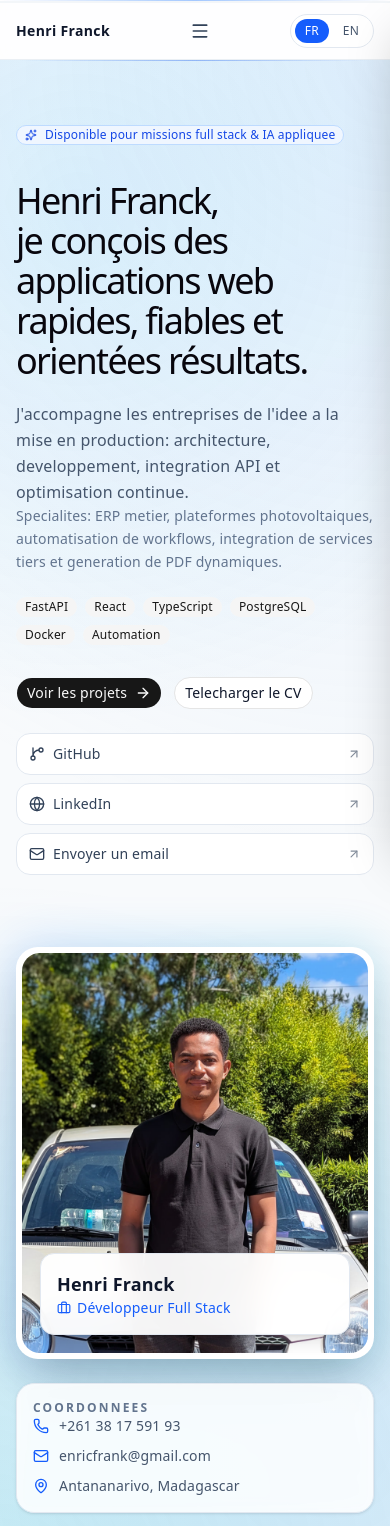
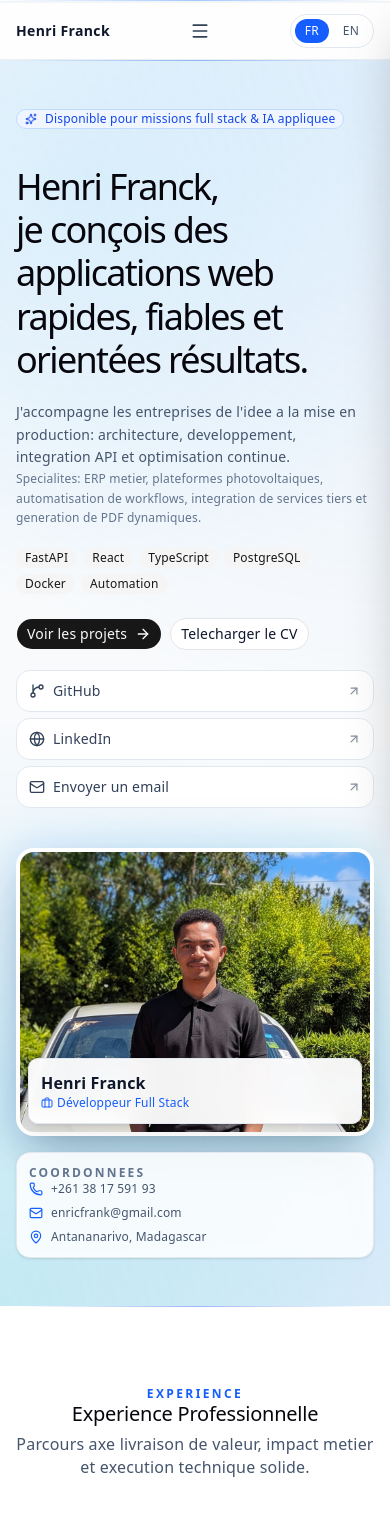
Before and after one commit to franckenric/portfolio, a React app: page / in a window 390 px wide. Shown: the top 1526 px of the page. Built offline with nearby package versions, Linux system fonts and the light colour scheme; no server answers; the HTML template or start-up script is replaced by a standard one.

Commit message:
fix responsive

```diff
--- a/src/pages/Hero.tsx
+++ b/src/pages/Hero.tsx
@@ -84,7 +84,7 @@ export function Hero({ lang }: HeroProps) {
   }, []);
 
   return (
-    <section ref={containerRef} id="hero" className="reveal section-frame soft-spotlight relative overflow-hidden px-4 pb-20 pt-16 sm:pt-24">
+    <section ref={containerRef} id="hero" className="reveal section-frame soft-spotlight relative overflow-hidden px-4 pb-12 pt-12 sm:pb-16 sm:pt-20 md:pb-20 md:pt-24 lg:pb-20 lg:pt-28">
       <div
         className="pointer-events-none absolute inset-0 hidden transition-transform duration-300 lg:block"
         style={{
@@ -95,26 +95,26 @@ export function Hero({ lang }: HeroProps) {
       />
       <div className="pointer-events-none absolute inset-0 bg-[radial-gradient(circle_at_top_right,#93c5fd33,transparent_50%),radial-gradient(circle_at_bottom_left,#06b6d433,transparent_45%)] lg:hidden" />
 
-      <div className="relative mx-auto grid w-full max-w-6xl gap-10 lg:grid-cols-[1.1fr_0.9fr] lg:items-start">
+      <div className="relative mx-auto grid w-full max-w-6xl gap-6 sm:gap-8 lg:gap-10 lg:grid-cols-[1.1fr_0.9fr] lg:items-start">
         <div className="reveal reveal-delay-1 lg:self-start">
           <Badge variant="outline" className="mb-4 rounded-full border-blue-200 bg-blue-50 text-blue-700 dark:border-blue-900 dark:bg-blue-950/40 dark:text-blue-300">
             <Sparkles className="mr-1 h-3.5 w-3.5" />
             {t[lang].available}
           </Badge>
 
-          <h1 className="text-balance text-4xl font-semibold tracking-tight text-slate-900 dark:text-white sm:text-5xl lg:text-6xl">
+          <h1 className="text-balance text-3xl font-semibold tracking-tight text-slate-900 dark:text-white sm:text-4xl md:text-5xl lg:text-6xl">
             {t[lang].headline}
           </h1>
 
-          <p className="mt-5 max-w-2xl text-base leading-relaxed text-slate-600 dark:text-slate-300 sm:text-lg">
+          <p className="mt-4 max-w-2xl text-sm leading-relaxed text-slate-600 dark:text-slate-300 sm:text-base md:text-lg">
             {t[lang].intro}
           </p>
 
-          <p className="mt-3 max-w-2xl text-sm leading-relaxed text-slate-500 dark:text-slate-400 sm:text-base">
+          <p className="mt-3 max-w-2xl text-xs leading-relaxed text-slate-500 dark:text-slate-400 sm:text-sm md:text-base">
             {t[lang].strongDomains}
           </p>
 
-          <div className="stagger-grid mt-6 flex flex-wrap gap-2">
+          <div className="stagger-grid mt-5 flex flex-wrap gap-1.5 sm:gap-2">
             <Badge variant="secondary">FastAPI</Badge>
             <Badge variant="secondary">React</Badge>
             <Badge variant="secondary">TypeScript</Badge>
@@ -123,21 +123,21 @@ export function Hero({ lang }: HeroProps) {
             <Badge variant="secondary">Automation</Badge>
           </div>
 
-          <div className="mt-8 flex flex-wrap items-center gap-3">
-            <Button asChild className="gap-2 rounded-full">
+          <div className="mt-6 flex flex-wrap items-center gap-2 sm:gap-3">
+            <Button asChild className="gap-2 rounded-full text-sm sm:text-base">
               <a href="#projects">
                 {t[lang].projects}
                 <ArrowRight className="h-4 w-4" />
               </a>
             </Button>
-            <Button variant="outline" asChild className="rounded-full">
+            <Button variant="outline" asChild className="rounded-full text-sm sm:text-base">
               <a href={cvFile} target="_blank" rel="noreferrer">{t[lang].downloadCv}</a>
             </Button>
           </div>
 
-          <div className="mt-6 pb-8">
+          <div className="mt-5 pb-4 sm:pb-8">
             {/* <p className="mb-3 text-xs uppercase tracking-[0.2em] text-slate-500">{t[lang].quickLinks}</p> */}
-            <div className="grid gap-2 sm:grid-cols-2 lg:grid-cols-3">
+            <div className="grid gap-1.5 sm:gap-2 grid-cols-1 sm:grid-cols-2 lg:grid-cols-3">
               <a
                 href={GITHUB_URL}
                 target="_blank"
@@ -188,50 +188,50 @@ export function Hero({ lang }: HeroProps) {
           >
             <div className="relative group">
               {/* Decorative elements behind image */}
-              <div className="absolute -inset-1 bg-gradient-to-r from-blue-500 to-cyan-500 rounded-3xl blur-xl opacity-20 group-hover:opacity-30 transition-opacity duration-500"></div>
-              <div className="absolute -inset-0.5 bg-gradient-to-r from-blue-400 to-cyan-400 rounded-3xl opacity-0 group-hover:opacity-10 blur transition-opacity duration-500"></div>
+              <div className="absolute -inset-1 bg-gradient-to-r from-blue-500 to-cyan-500 rounded-2xl sm:rounded-3xl blur-xl opacity-20 group-hover:opacity-30 transition-opacity duration-500"></div>
+              <div className="absolute -inset-0.5 bg-gradient-to-r from-blue-400 to-cyan-400 rounded-2xl sm:rounded-3xl opacity-0 group-hover:opacity-10 blur transition-opacity duration-500"></div>
 
               {/* Profile image container */}
-              <div className="relative bg-white dark:bg-slate-800 rounded-3xl p-1.5 shadow-2xl">
-                <div className="overflow-hidden rounded-2xl">
+              <div className="relative bg-white dark:bg-slate-800 rounded-2xl sm:rounded-3xl p-1 sm:p-1.5 shadow-2xl">
+                <div className="overflow-hidden rounded-xl sm:rounded-2xl">
                   <img
                     src={profilePic}
                     alt={PROFILE_NAME}
-                    className="w-full h-[400px] lg:h-[500px] object-cover object-top transition-transform duration-700 group-hover:scale-105"
+                    className="w-full h-[280px] sm:h-[350px] md:h-[400px] lg:h-[500px] object-cover object-top transition-transform duration-700 group-hover:scale-105"
                   />
                 </div>
 
                 {/* Overlay info card */}
-                <div className="absolute bottom-6 left-6 right-6 bg-white/95 dark:bg-slate-900/95 backdrop-blur-md rounded-xl p-4 shadow-lg border border-slate-200 dark:border-slate-700">
-                  <h3 className="font-bold text-lg text-slate-900 dark:text-white">
+                <div className="absolute bottom-3 left-3 right-3 sm:bottom-4 sm:left-4 sm:right-4 bg-white/95 dark:bg-slate-900/95 backdrop-blur-md rounded-lg sm:rounded-xl p-3 sm:p-4 shadow-lg border border-slate-200 dark:border-slate-700">
+                  <h3 className="font-bold text-base sm:text-lg text-slate-900 dark:text-white">
                     {PROFILE_NAME}
                   </h3>
-                  <p className="text-sm text-blue-600 dark:text-blue-400 font-medium flex items-center gap-1.5">
-                    <Briefcase className="h-3.5 w-3.5" />
+                  <p className="text-xs sm:text-sm text-blue-600 dark:text-blue-400 font-medium flex items-center gap-1">
+                    <Briefcase className="h-3 w-3 sm:h-3.5 sm:w-3.5" />
                     {t[lang].role}
                   </p>
                 </div>
               </div>
             </div>
 
-            <div className="mt-6 rounded-2xl border border-slate-200 bg-white/90 p-4 shadow-sm backdrop-blur dark:border-slate-700 dark:bg-slate-900/70">
-              <p className="mb-3 text-xs font-semibold uppercase tracking-[0.18em] text-slate-500 dark:text-slate-400">
+            <div className="mt-4 sm:mt-6 rounded-xl sm:rounded-2xl border border-slate-200 bg-white/90 p-3 sm:p-4 shadow-sm backdrop-blur dark:border-slate-700 dark:bg-slate-900/70">
+              <p className="mb-2.5 sm:mb-3 text-xs font-semibold uppercase tracking-[0.18em] text-slate-500 dark:text-slate-400">
                 {t[lang].contactInfo}
               </p>
-              <div className="space-y-2.5 text-sm text-slate-600 dark:text-slate-300">
-                <div className="flex items-center gap-2.5">
-                  <Phone className="h-4 w-4 text-blue-600" />
-                  <span>{CONTACT_PHONE_DISPLAY}</span>
+              <div className="space-y-2 sm:space-y-2.5 text-xs sm:text-sm text-slate-600 dark:text-slate-300">
+                <div className="flex items-center gap-2 sm:gap-2.5">
+                  <Phone className="h-3.5 w-3.5 sm:h-4 sm:w-4 text-blue-600 flex-shrink-0" />
+                  <span className="truncate">{CONTACT_PHONE_DISPLAY}</span>
                 </div>
-                <div className="flex items-center gap-2.5">
-                  <Mail className="h-4 w-4 text-blue-600" />
-                  <a href={`mailto:${CONTACT_EMAIL}`} className="transition-colors hover:text-blue-600 dark:hover:text-blue-400">
+                <div className="flex items-center gap-2 sm:gap-2.5">
+                  <Mail className="h-3.5 w-3.5 sm:h-4 sm:w-4 text-blue-600 flex-shrink-0" />
+                  <a href={`mailto:${CONTACT_EMAIL}`} className="truncate transition-colors hover:text-blue-600 dark:hover:text-blue-400">
                     {CONTACT_EMAIL}
                   </a>
                 </div>
-                <div className="flex items-center gap-2.5">
-                  <MapPin className="h-4 w-4 text-blue-600" />
-                  <span>{CONTACT_LOCATION}</span>
+                <div className="flex items-center gap-2 sm:gap-2.5">
+                  <MapPin className="h-3.5 w-3.5 sm:h-4 sm:w-4 text-blue-600 flex-shrink-0" />
+                  <span className="truncate">{CONTACT_LOCATION}</span>
                 </div>
               </div>
             </div>
```
